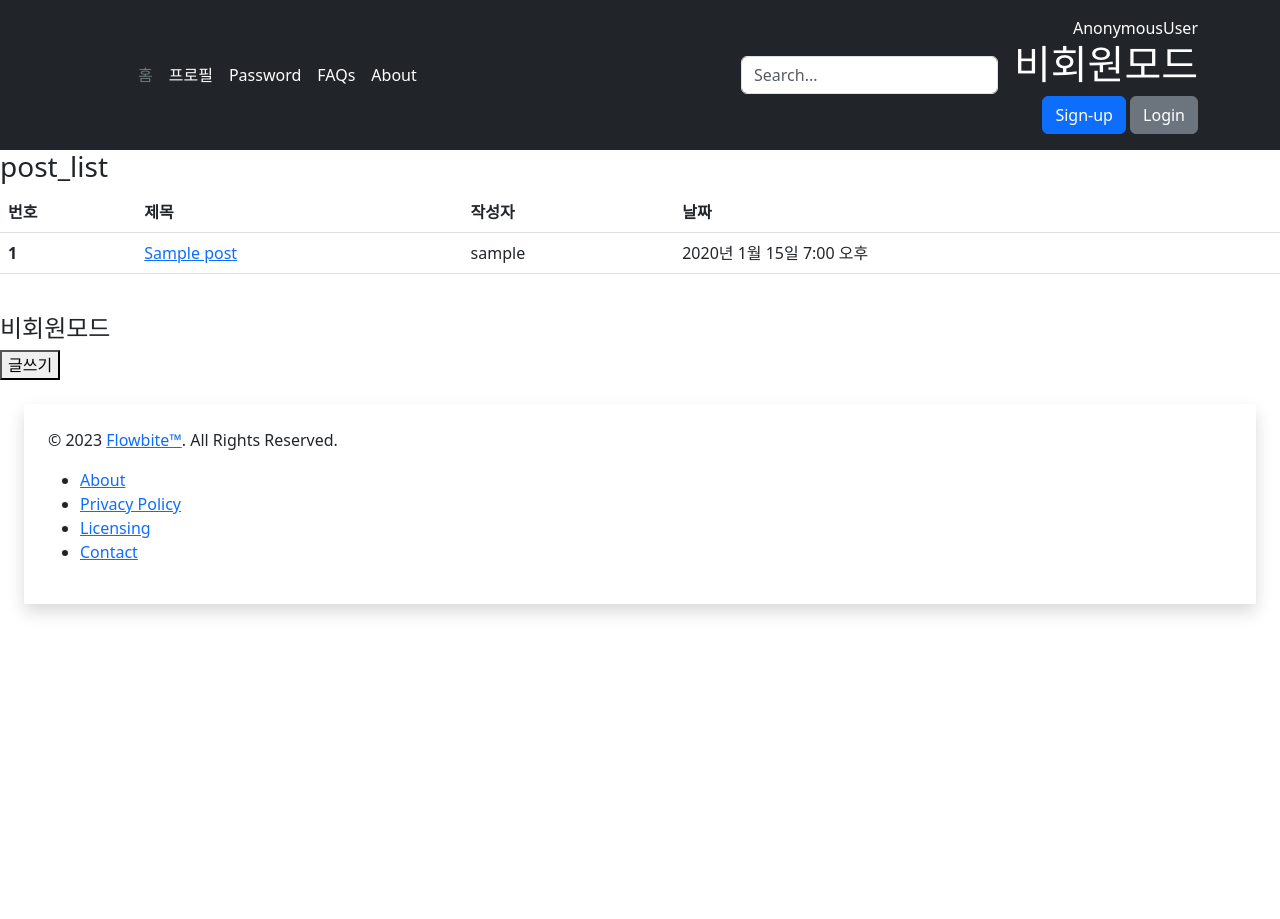
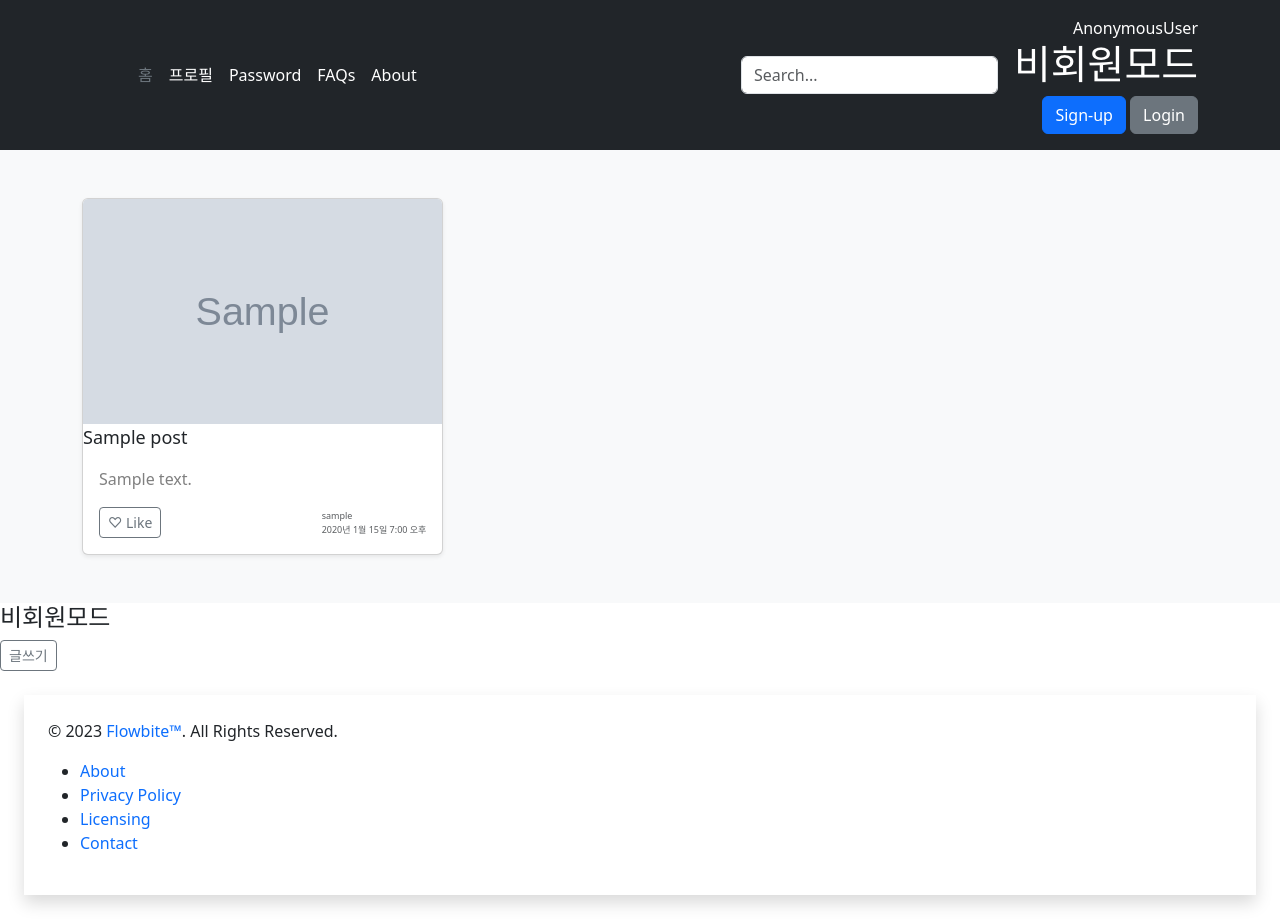
Before and after one commit to myeongzip/Project_Community_8, a Django app: page / in a window 1280 px wide. Before the commit the page ends 616 px from the top, so only its background shows below. Run offline with Django 4.2, Linux system fonts and the light colour scheme; tables that the repository leaves empty hold one stand-in row (values such as "Sample post"); grey boxes marked "Sample" are stand-in pictures; some libraries are stand-ins or nearby versions.

Commit message:
Update post_list.html

```diff
--- a/post/templates/post/post_list.html
+++ b/post/templates/post/post_list.html
@@ -1,39 +1,59 @@
 {% extends 'base.html' %} {% block content %}
-<div>
-    <h3>post_list</h3>
-    <table class="table">
-        <thead>
-            <!-- <tr onclick="location.href='https://www.naver.com/'" style="cursor:hand"> -->
-            <tr>
-                <th scope="col">번호</th>
-                <th scope="col">제목</th>
-                <th scope="col">작성자</th>
-                <th scope="col">날짜</th>
-            </tr>
-        </thead>
-        <tbody>
+<style>
+a {
+  text-decoration-line: none;
+}
 
-            <tr>
-            {% for class in post_list %}
-                <th scope="row"> {{class.id }}</th>
-                    <td><a href="/post/{{ class.id }}">{{class.title }}</a></td> <!-- 클릭해서 상세 -->
-                    <td>{{class.user.username }}</td>
-                    <td>{{class.updated_at }}</td>
-                </tr>
+</style>
+
+</div>
+<div class="album py-5 bg-body-tertiary">
+  <div class="container">
+
+    <div class="row row-cols-1 row-cols-sm-2 row-cols-md-3 g-3">
+      {% for p in post_list %}
+      <div class="col">
+        <a href="/post/{{ p.id }}">
+          <div class="card shadow-sm">
+            {% if p.post_image %}
+            <img class="bd-placeholder-img card-img-top" src="{{p.post_image.url}}" width="100%" height="225" xmlns="http://www.w3.org/2000/svg" role="img" aria-label="Placeholder: Thumbnail" preserveAspectRatio="xMidYMid slice" focusable="false">
+              <rect width="100%" height="100%" fill="#55595c">
+            </rect><text x="50%" y="50%" fill="#eceeef" dy=".3em" style="font-size:large;">{{ p.title }}</text>
+            {% endif %}
+            {% if not p.post_image %}
+            <img class="bd-placeholder-img card-img-top" src="/media/post_pics/default.png" width="100%" height="225" xmlns="http://www.w3.org/2000/svg" role="img" aria-label="Placeholder: Thumbnail" preserveAspectRatio="xMidYMid slice" focusable="false">
+              <rect width="100%" height="100%" fill="#55595c">
+            </rect><text x="50%" y="50%" fill="#eceeef" dy=".3em" style="font-size:large;" >{{ p.title }}</text>
+            {% endif %}
+            <!-- <img src="{{p.post_img}}"> -->
+            <div class="card-body">
+              <p class="card-text" style="color: gray;">{{ p.content }}</p>
+              <div class="d-flex justify-content-between align-items-center">
+                <div class="btn-group">
+                  <button type="button" class="btn btn-sm btn-outline-secondary">♡ Like</button>
+                </div>
+                <small class="text-body-secondary" style="font-size: xx-small;">
+                  <text>{{p.user.username}}</text><br>
+                  {{p.updated_at}}</small>
+              </div>
+            </div>
+          </div>
+        </a>
+        </div>
         {% endfor %}
-            </tbody>
-      </table>
-      <br>
+      </div>
+     </div>
+  </div>
   {% if request.user.is_authenticated %}
   <a href="/post/create/">        <!--form 태그를 a 태그로 바꿔줌-->
-                <button type="submit">글쓰기</button>
+      <button type="submit" class="btn btn-sm btn-outline-secondary">글쓰기</button>
   </a>
 
   {% else %}
   <h4>비회원모드</h4>
   <div>
-                <button onclick="return alert('로그인 후 작성 가능합니당~~');">글쓰기</button>
+      <button  onclick="return alert('로그인 후 작성 가능합니당~~');" type="button" class="btn btn-sm btn-outline-secondary">글쓰기</button>
   </div>
   {% endif %}
-</div>
+
 {% endblock %}
```
Lines whose indentation alone changed are shown as unchanged.
